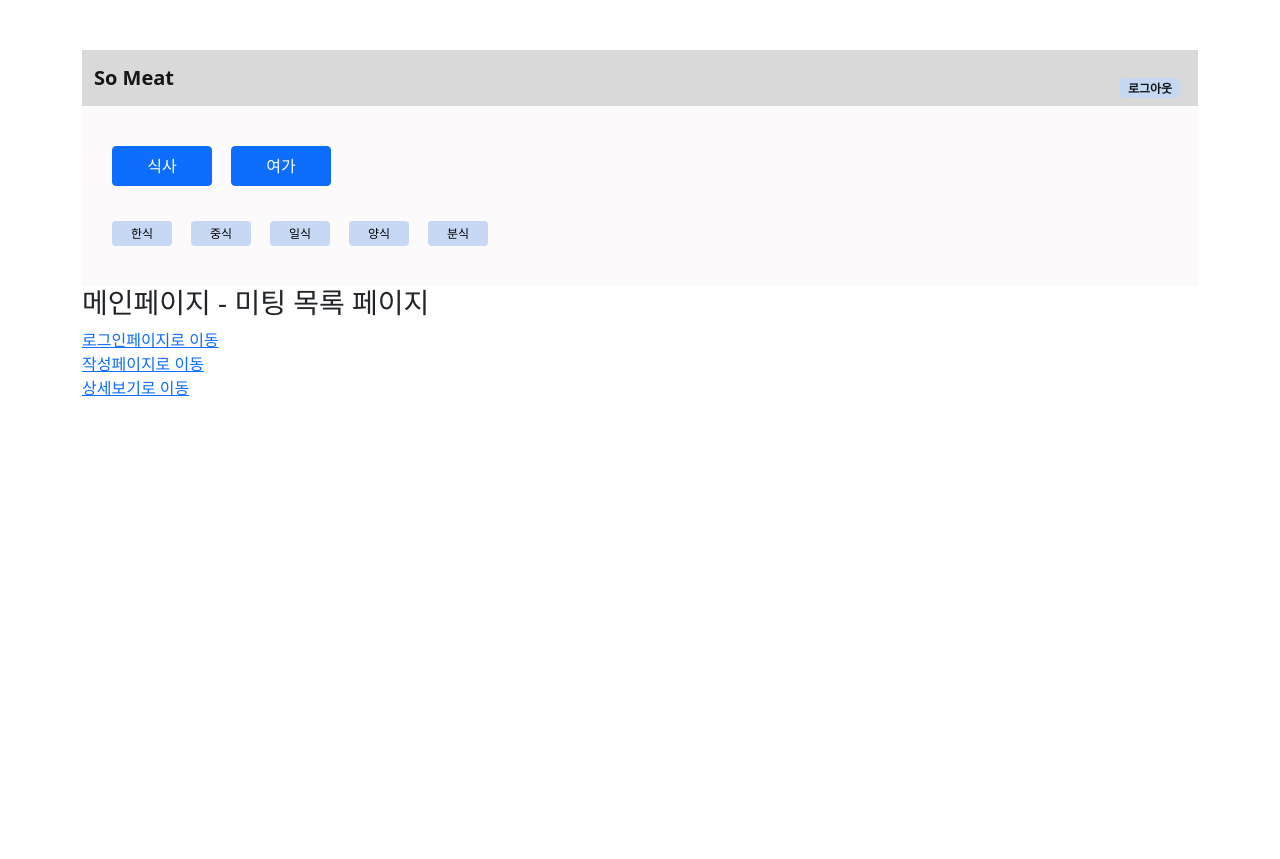
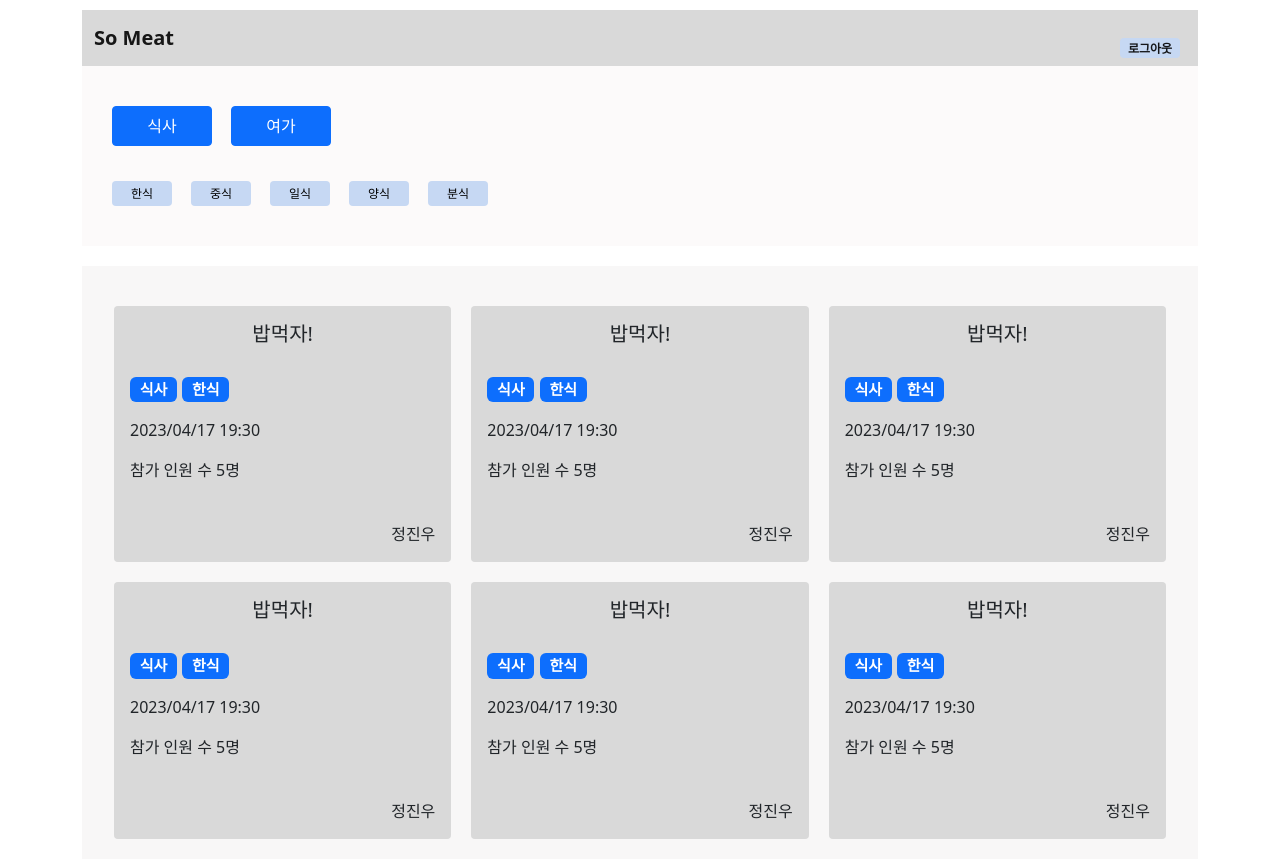
Before and after one commit to So-Meet/SoMeet, a React (Create React App) app: page / in a window 1280 px wide. Before the commit the page ends 800 px from the top, so only its background shows below. Built offline with nearby package versions, Linux system fonts and the light colour scheme.

Commit message:
feat: add main page, card component and divide css section into css folder

```diff
--- a/src/App.js
+++ b/src/App.js
@@ -12,7 +12,7 @@ const App = () => {
 	return (
 		<div className='App'>
 			<BrowserRouter>
-				<Container style={{marginTop: 50}}>
+				<Container style={{marginTop: 10}}>
 
           <Header />
 
--- /dev/null
+++ b/src/components/Card.js
@@ -0,0 +1,44 @@
+import React from 'react';
+import { useNavigate } from 'react-router-dom/dist';
+import Card from 'react-bootstrap/Card';
+import Badge from 'react-bootstrap/Badge';
+import styles from '../css/components/Card.module.css';
+
+const CardInfo = () => {
+  const movePage = useNavigate();
+
+  function toDetailPage() {
+    movePage('/detail');
+  }
+
+  return (
+    <>
+      <Card onClick={toDetailPage} className={styles.card}>
+        <Card.Body>
+          <Card.Title className={styles.card_title}>밥먹자!</Card.Title>
+          <Card.Text>
+            <h5>
+              <Badge bg="primary">
+                식사
+              </Badge>{' '}
+              <Badge bg="primary">
+                한식
+              </Badge>{' '}
+            </h5>
+          </Card.Text>
+          <Card.Text>
+            2023/04/17 19:30
+          </Card.Text>
+          <Card.Text>
+            참가 인원 수 5명
+          </Card.Text>
+          <Card.Text className={styles.publisher}>
+            정진우
+          </Card.Text>
+        </Card.Body>
+      </Card>
+    </>
+  );
+}
+
+export default CardInfo;
--- a/src/components/Header.js
+++ b/src/components/Header.js
@@ -5,7 +5,7 @@ import {Link} from 'react-router-dom';
 import Container from 'react-bootstrap/Container';
 import Nav from 'react-bootstrap/Nav';
 import Navbar from 'react-bootstrap/Navbar';
-import styles from './css/Header.module.css';
+import styles from '../css/components/Header.module.css';
 import Button from 'react-bootstrap/Button';
 import ButtonGroup from 'react-bootstrap/ButtonGroup';
 
--- a/src/components/SmallCategory.js
+++ b/src/components/SmallCategory.js
@@ -1,5 +1,5 @@
 import React from 'react';
-import styles from './css/SmallCategory.module.css';
+import styles from '../css/components/SmallCategory.module.css';
 import Button from 'react-bootstrap/Button';
 import ButtonGroup from 'react-bootstrap/ButtonGroup';
 
--- /dev/null
+++ b/src/css/components/Card.module.css
@@ -0,0 +1,23 @@
+.card {
+    border: 0 !important;
+    padding: 0 !important;
+    margin: 20px;
+    border-radius: 0.25rem !important;
+    background: #D9D9D9 !important;
+    cursor: pointer;
+}
+
+.card:hover {
+    background: #b5b2b2 !important;
+}
+
+.card_title {
+    text-align: center;
+    font-weight: bold;
+    margin-bottom: 30px !important;
+}
+
+.publisher {
+    margin-top:40px;
+    text-align: end;
+}
--- /dev/null
+++ b/src/css/pages/MainPage.module.css
@@ -0,0 +1,6 @@
+.content {
+    width: 100%;
+    margin-top: 20px;
+    padding: 20px;
+    background: rgba(233, 227, 227, 0.3);
+}
--- a/src/pages/meeting/MainPage.js
+++ b/src/pages/meeting/MainPage.js
@@ -1,16 +1,37 @@
-import React from 'react';
+import React, { useState } from 'react';
 import {Link} from 'react-router-dom';
+import Container from 'react-bootstrap/Container';
+import Row from 'react-bootstrap/Row';
+import CardInfo from '../../components/Card';
+import styles from '../../css/pages/MainPage.module.css';
+import CardGroup from 'react-bootstrap/CardGroup';
 
 const MainPage = () => {
-    return (
-        <div>
-            <h3>메인페이지 - 미팅 목록 페이지</h3>
-            <Link to={'/write'}>로그인페이지로 이동</Link>
-            <br/>
-            <Link to={'/write'}>작성페이지로 이동</Link>
-            <br/>
-            <Link to={'/detail'}>상세보기로 이동</Link>
-        </div>
-    );
+  return (
+    <>
+      <Container className={styles.content}>
+        <CardGroup>
+          <CardInfo />
+          <CardInfo />
+          <CardInfo />
+        </CardGroup>
+        <CardGroup>
+          <CardInfo />
+          <CardInfo />
+          <CardInfo />
+        </CardGroup>
+      </Container>
+    </>
+
+
+    // <div>
+    //     <h3>메인페이지 - 미팅 목록 페이지</h3>
+    //     <Link to={'/write'}>로그인페이지로 이동</Link>
+    //     <br/>
+    //     <Link to={'/write'}>작성페이지로 이동</Link>
+    //     <br/>
+    //     <Link to={'/detail'}>상세보기로 이동</Link>
+    // </div>
+  );
 }
 export default MainPage;
```
Also changed, not shown: src/css/components/Header.module.css (renamed from src/components/css/Header.module.css), src/css/components/SmallCategory.module.css (renamed from src/components/css/SmallCategory.module.css).
